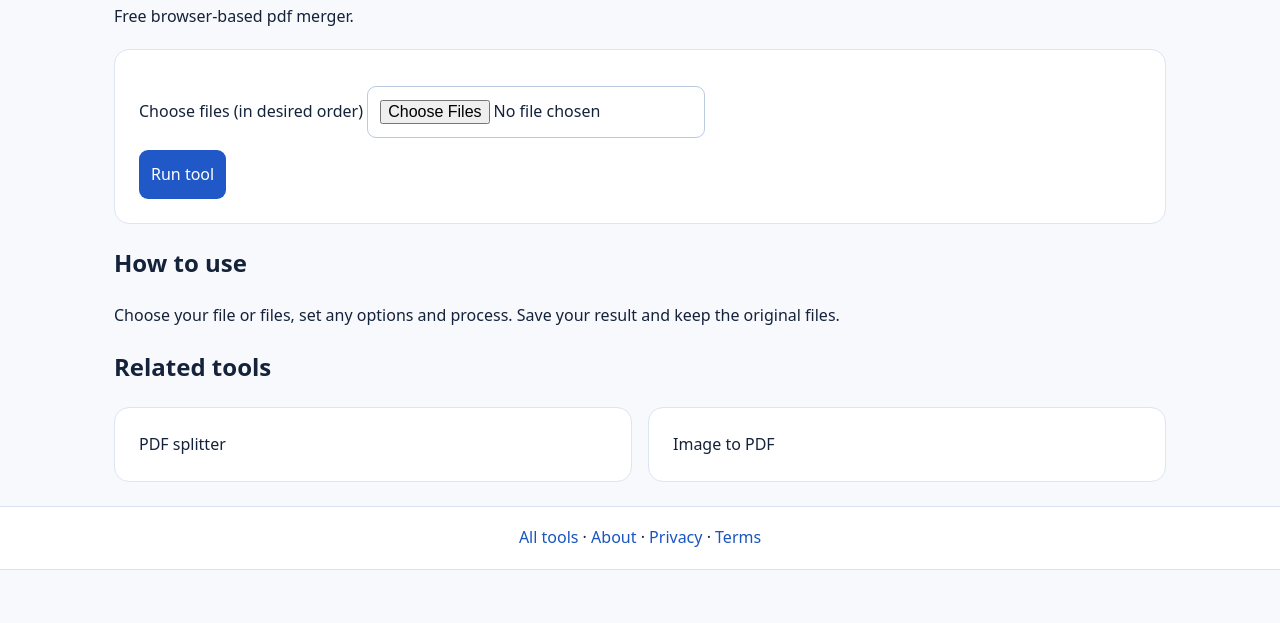
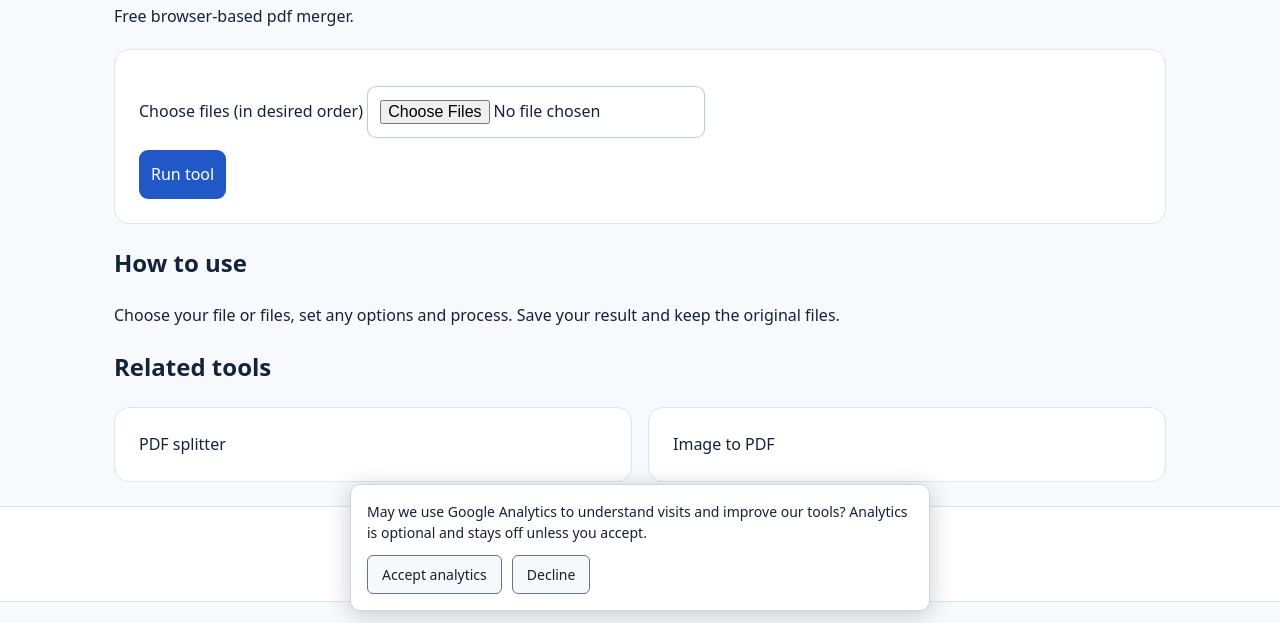
Before and after one commit to FlintHambleton/quickutilitytools, a plain HTML site: page pdf-merger.html in a window 1280 px wide. Shown: the part 177-800 px from the top of the page. Drawn offline with Linux system fonts and the light colour scheme.

Commit message:
Enable consent-gated GA4

```diff
--- a/pdf-merger.html
+++ b/pdf-merger.html
@@ -1 +1 @@
-<!doctype html><html lang="en"><head><meta charset="utf-8"><meta name="viewport" content="width=device-width,initial-scale=1"><title>PDF merger – Free Online | QuickUtilityTools</title><meta name="description" content="Use the free pdf merger directly in your browser. No account required."><link rel="canonical" href="https://quickutilitytools.pages.dev/pdf-merger"><link rel="icon" href="/favicon.svg"><link rel="stylesheet" href="/style.css"></head><body><header><nav><a class="brand" href="/">⚡ QuickUtilityTools</a><a href="/#tools">All tools</a><a href="/privacy">Privacy</a></nav></header><main><h1>PDF merger</h1><p>Free browser-based pdf merger.</p><section class="panel" id="tool" data-tool="pdf-merger"></section><h2>How to use</h2><p>Choose your file or files, set any options and process. Save your result and keep the original files.</p><h2>Related tools</h2><div class="grid"><a class="tile" href="/pdf-splitter">PDF splitter</a><a class="tile" href="/image-to-pdf">Image to PDF</a></div></main><footer><a href="/">All tools</a> · <a href="/about">About</a> · <a href="/privacy">Privacy</a> · <a href="/terms">Terms</a></footer><script src="https://cdn.jsdelivr.net/npm/pdf-lib@1.17.1/dist/pdf-lib.min.js"></script><script src="/tools.js"></script></body></html>
+<!doctype html><html lang="en"><head><meta charset="utf-8"><meta name="viewport" content="width=device-width,initial-scale=1"><title>PDF merger – Free Online | QuickUtilityTools</title><meta name="description" content="Use the free pdf merger directly in your browser. No account required."><link rel="canonical" href="https://quickutilitytools.pages.dev/pdf-merger"><link rel="icon" href="/favicon.svg"><link rel="stylesheet" href="/style.css"></head><body><header><nav><a class="brand" href="/">⚡ QuickUtilityTools</a><a href="/#tools">All tools</a><a href="/privacy">Privacy</a></nav></header><main><h1>PDF merger</h1><p>Free browser-based pdf merger.</p><section class="panel" id="tool" data-tool="pdf-merger"></section><h2>How to use</h2><p>Choose your file or files, set any options and process. Save your result and keep the original files.</p><h2>Related tools</h2><div class="grid"><a class="tile" href="/pdf-splitter">PDF splitter</a><a class="tile" href="/image-to-pdf">Image to PDF</a></div></main><footer><a href="/">All tools</a> · <a href="/about">About</a> · <a href="/privacy">Privacy</a> · <a href="/terms">Terms</a></footer><script src="https://cdn.jsdelivr.net/npm/pdf-lib@1.17.1/dist/pdf-lib.min.js"></script><script src="/tools.js"></script><script src="/analytics-consent.js" defer></script></body></html>
```
